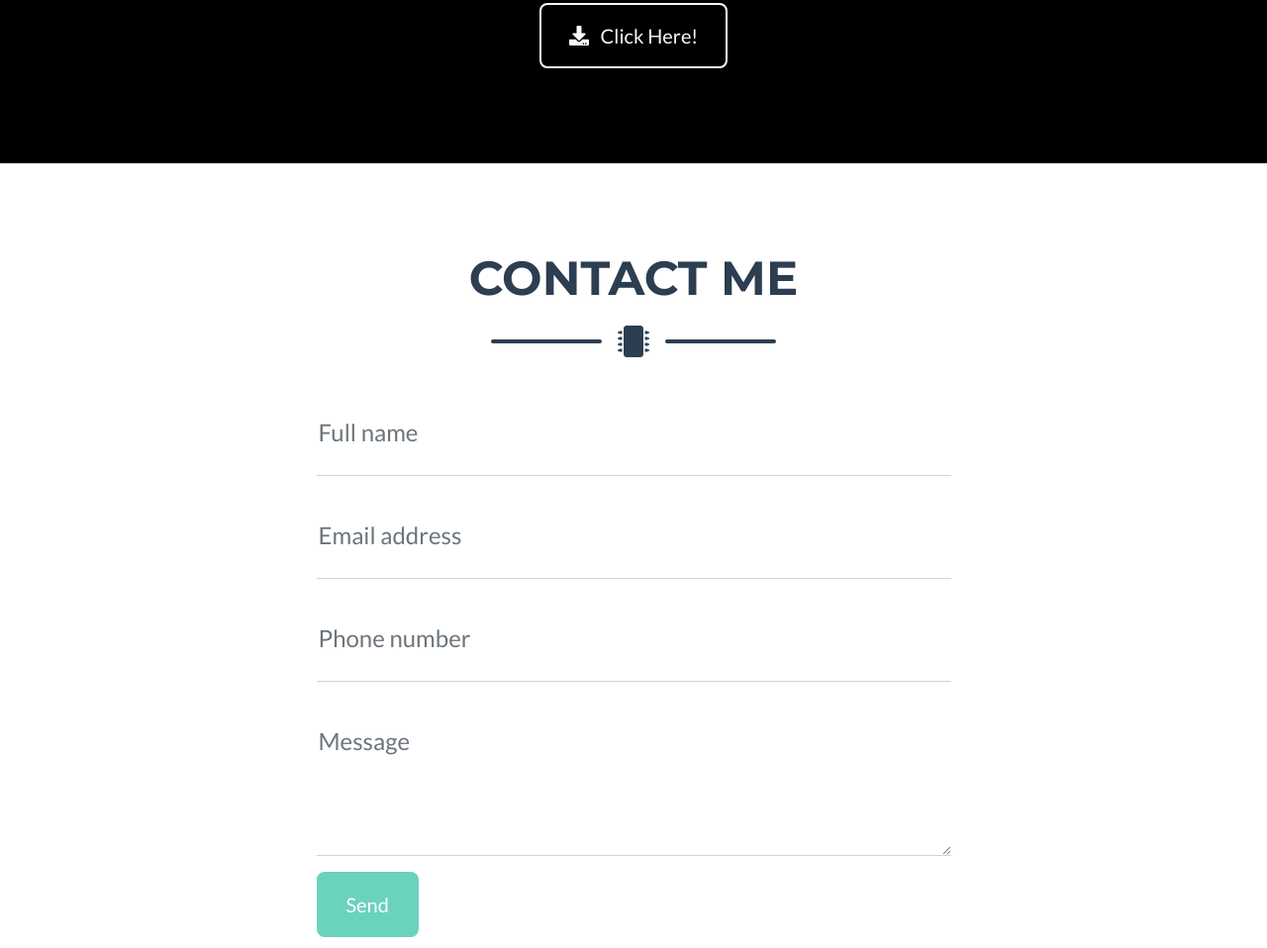
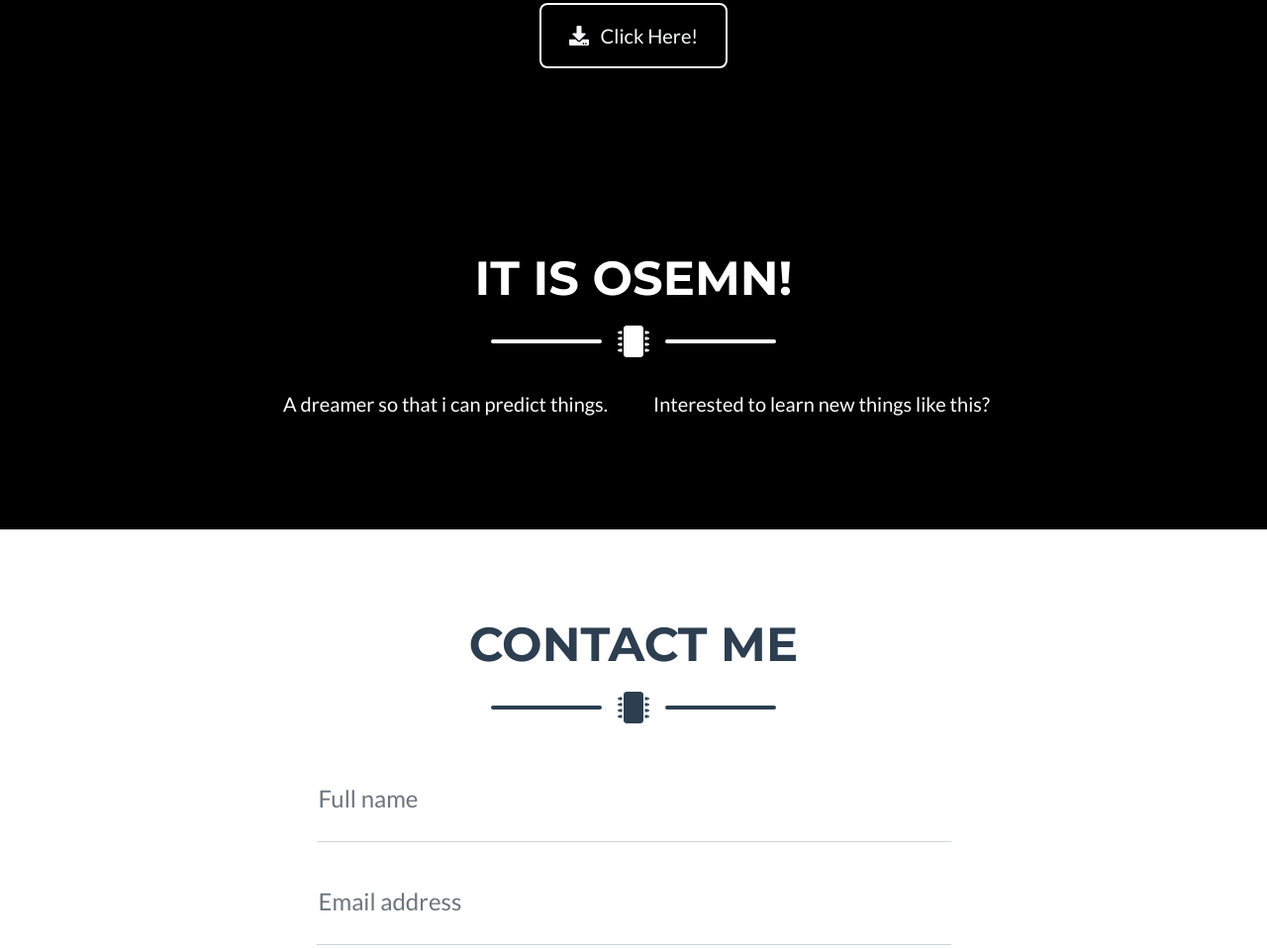
Before and after one commit to faisalrazali/faisalrazali.github.io, a plain HTML site: page index.html in a window 1280 px wide. Shown: the part 1728-2686 px from the top of the page at 99% size. Drawn offline with nearby package versions, Linux system fonts and the light colour scheme.

Commit message:
Add files via upload

```diff
--- a/index.html
+++ b/index.html
@@ -29,6 +29,7 @@
                     <ul class="navbar-nav ms-auto">
                         <li class="nav-item mx-0 mx-lg-1"><a class="nav-link py-3 px-0 px-lg-3 rounded" href="#portfolio">Portfolio</a></li>
                         <li class="nav-item mx-0 mx-lg-1"><a class="nav-link py-3 px-0 px-lg-3 rounded" href="#about">About</a></li>
+                        <li class="nav-item mx-0 mx-lg-1"><a class="nav-link py-3 px-0 px-lg-3 rounded" href="#contact">OSEMN</a></li>
                         <li class="nav-item mx-0 mx-lg-1"><a class="nav-link py-3 px-0 px-lg-3 rounded" href="#contact">Contact</a></li>
                     </ul>
                 </div>
@@ -109,6 +110,26 @@
                 </div>
             </div>
         </section>
+    </section>
+    <!-- OSEMN Section-->
+    <section class="page-section bg-black text-white mb-0" id="about">
+        <div class="container">
+            <!-- About Section Heading-->
+            <h2 class="page-section-heading text-center text-uppercase text-white">It is OSEMN!</h2>
+            <!-- Icon Divider-->
+            <div class="divider-custom divider-light">
+                <div class="divider-custom-line"></div>
+                <div class="divider-custom-icon"><i class="fas fa-microchip"></i></div>
+                <div class="divider-custom-line"></div>
+            </div>
+            <!-- About Section Content-->
+            <div class="row">
+                <div class="col-lg-4 ms-auto text-center"><p class="lead">A dreamer so that i can predict things.</p></div>
+                <div class="col-lg-4 me-auto text-center"><p class="lead">Interested to learn new things like this?</p></div>
+                </div>
+
+        </div>
+    </section>
         <!-- Contact Section-->
         <section class="page-section" id="contact">
             <div class="container">
```
